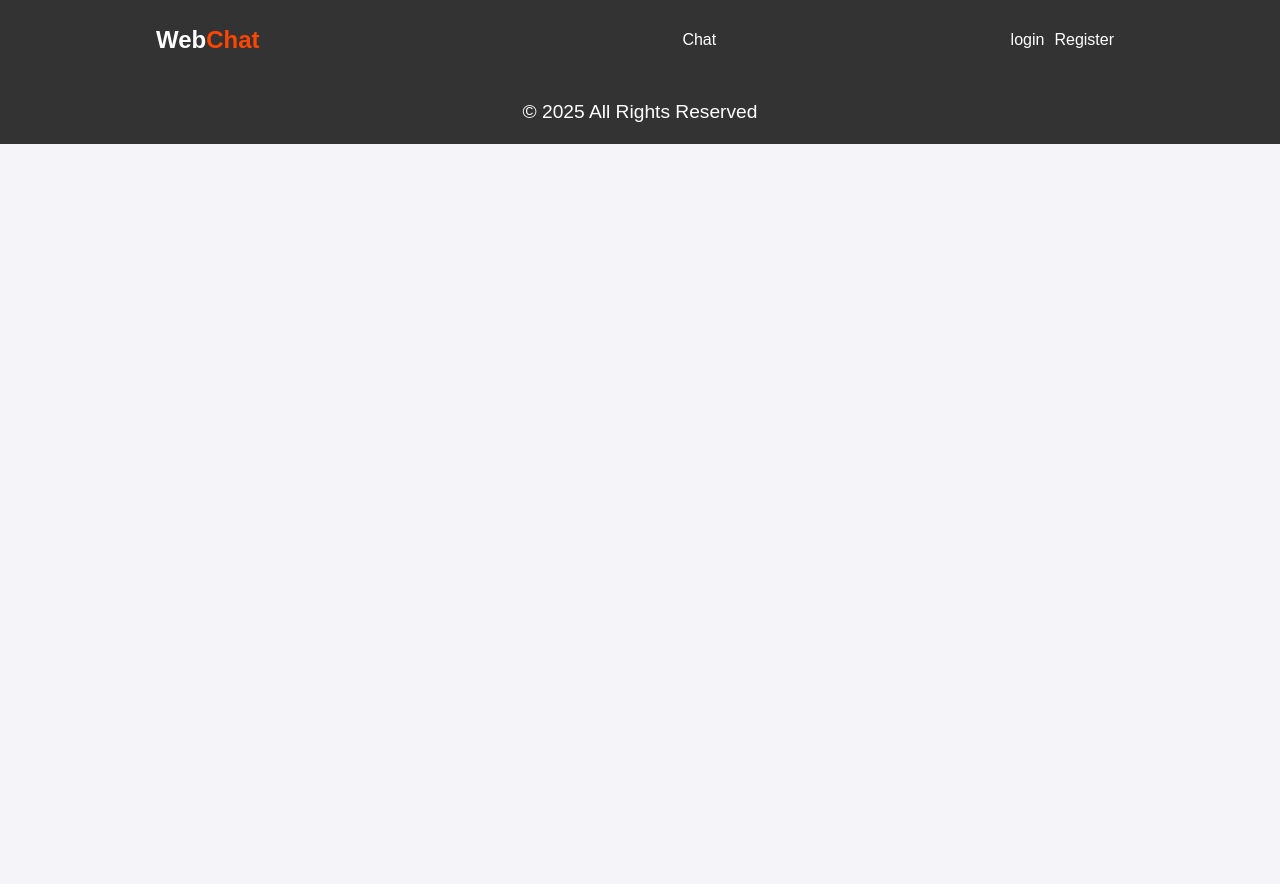
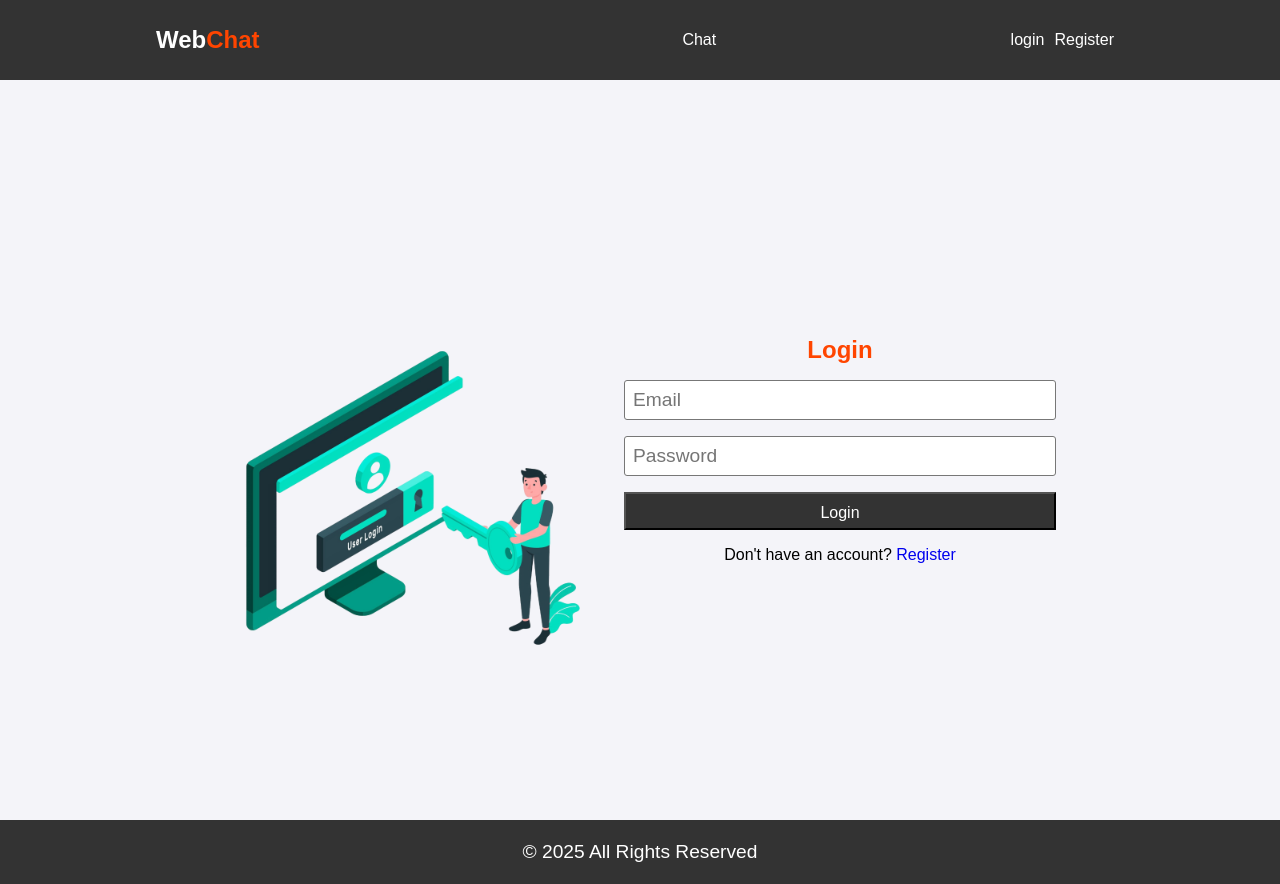
Before and after one commit to btwitsahsan/chatWebFrontend, a React (Create React App) app: page / in a window 1280 px wide. Before the commit the page ends 800 px from the top, so only its background shows below. Built offline with nearby package versions, Linux system fonts and the light colour scheme; no server answers.

Commit message:
apply deployment api

```diff
--- a/src/App.js
+++ b/src/App.js
@@ -17,7 +17,7 @@ import Users from "./pages/users/Users";
 
 function App() {
 
-    // const { isLoggedIn } = useSelector((state) => state.auth);
+    const { isLoggedIn } = useSelector((state) => state.auth);
 
   axios.defaults.withCredentials = true;
   const dispatch = useDispatch();
@@ -26,11 +26,11 @@ function App() {
     dispatch(checkLoginStatus());
   },[dispatch])
 
-  //  useEffect(() => {
-  //     if (isLoggedIn) {
-  //       dispatch(getUser());
-  //     }
-  //   }, [dispatch, isLoggedIn]);
+   useEffect(() => {
+      if (isLoggedIn) {
+        dispatch(getUser());
+      }
+    }, [dispatch, isLoggedIn]);
 
   return (
 
@@ -51,11 +51,11 @@ function App() {
       <Routes>
         {/* Define the parent route */}
         <Route path="/" element={<ChildRoute />}>
-          {/* <Route index element={isLoggedIn? <Users />: <Login/>} /> */}
+          <Route index element={isLoggedIn? <Users />: <Login/>} />
           <Route path="/login" element={<Login/>}/>
           <Route path="/register" element={<Register />} />
-          {/* <Route path="/chat" element={isLoggedIn? <Chat />: <Login/>}/> */}
-          {/* <Route path="/profile" element={isLoggedIn?<Profile /> : <Login/>} /> */}
+          <Route path="/chat" element={isLoggedIn? <Chat />: <Login/>}/>
+          <Route path="/profile" element={isLoggedIn?<Profile /> : <Login/>} />
         </Route>
       </Routes>
       <Footer />
```
